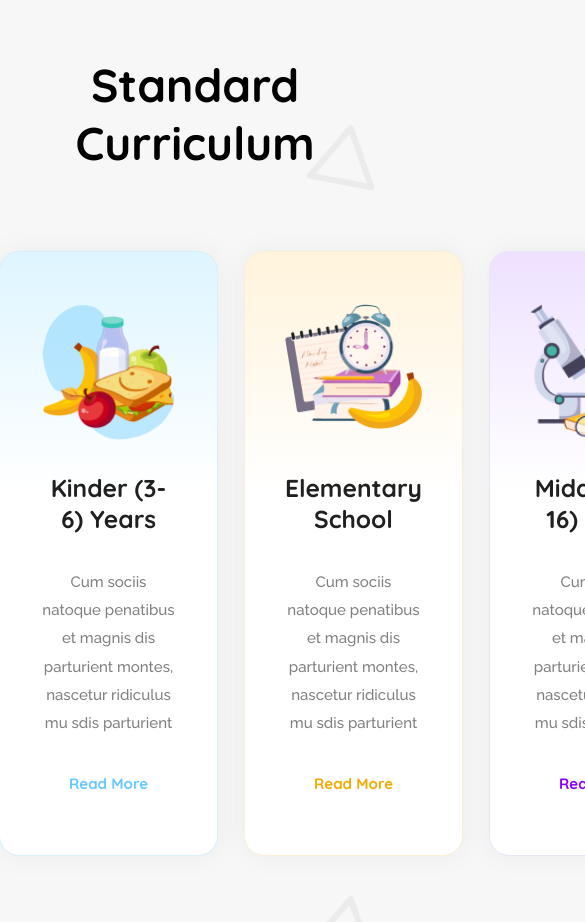
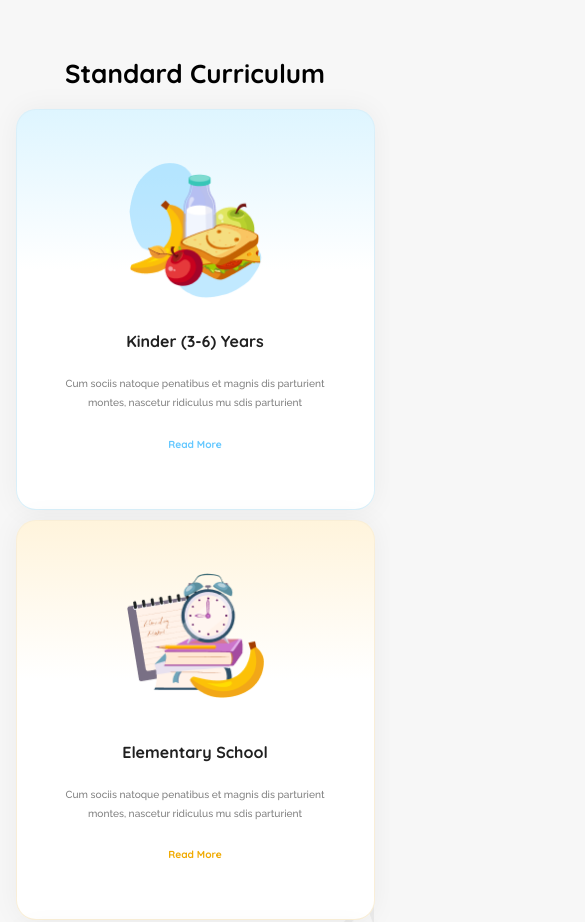
Before and after one commit to RifaOrin/Kids-School, a plain HTML site: page index.html in a window 390 px wide. Shown: the part 804-1726 px from the top of the page, 585 px wide, since content can reach past the window. Drawn offline with Linux system fonts and the light colour scheme.

Commit message:
Responsive design added to the cards

```diff
--- a/styles/kids.css
+++ b/styles/kids.css
@@ -262,7 +262,7 @@ main > section {
   font-size: 0.94rem;
   line-height: 1.76875rem;
   font-family: "Quicksand", sans-serif;
-  padding-bottom: 4px;
+  padding-bottom: 3px;
   position: relative;
 }
 .read-btn::after {
@@ -367,4 +367,30 @@ main > section {
     padding: 6px 24px;
     font-size: 1rem;
   }
+  main {
+    max-width: 357px;
+  }
+  .section-title {
+    font-size: 1.625rem;
+    line-height: normal;
+    margin-bottom: 20px;
+  }
+  .cards {
+    grid-template-columns: repeat(1, 1fr);
+    row-gap: 12px;
+  }
+  .card-title {
+    font-size: 1rem;
+    line-height: 1.3rem;
+    margin-bottom: 22px;
+  }
+  .card-description {
+    font-size: 0.638rem;
+    line-height: 1.2rem;
+    margin-bottom: 22px;
+  }
+  .read-btn {
+    font-size: 0.638rem;
+    line-height: 1.2rem;
+  }
 }
```
